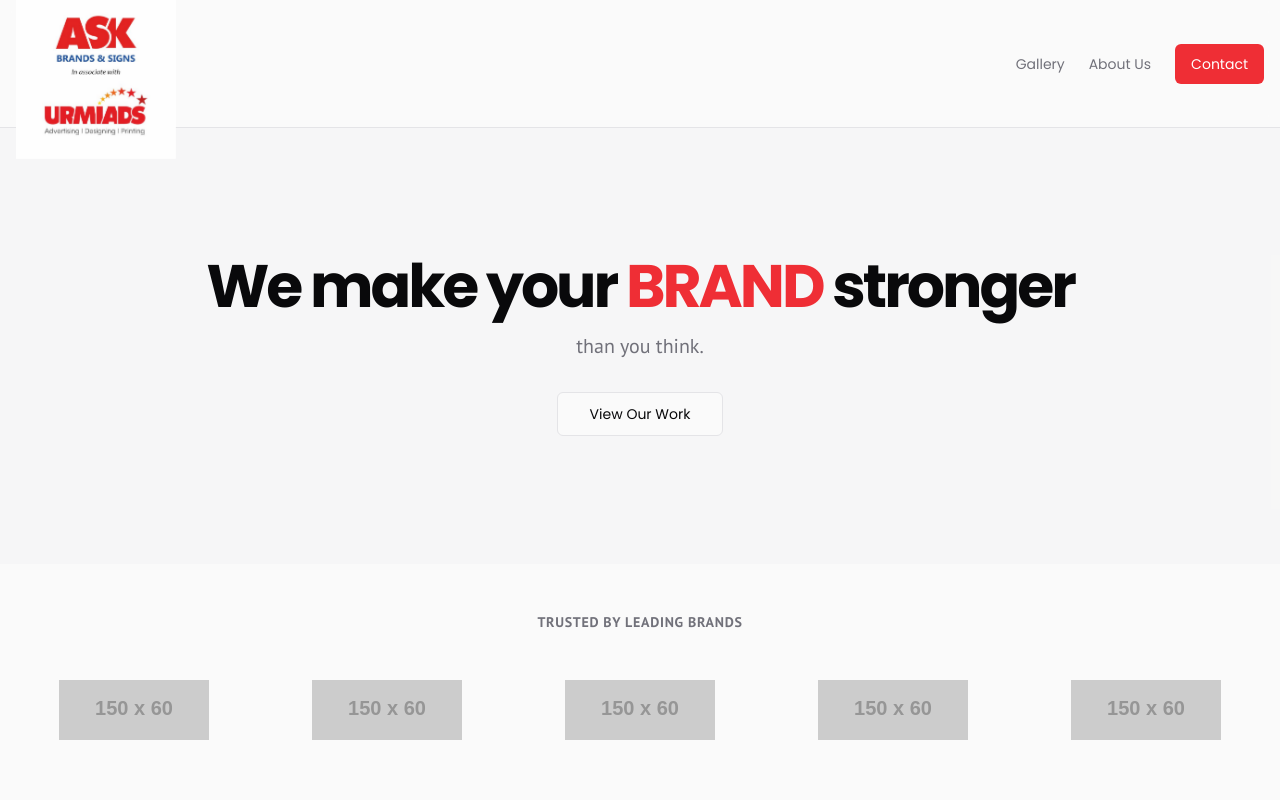
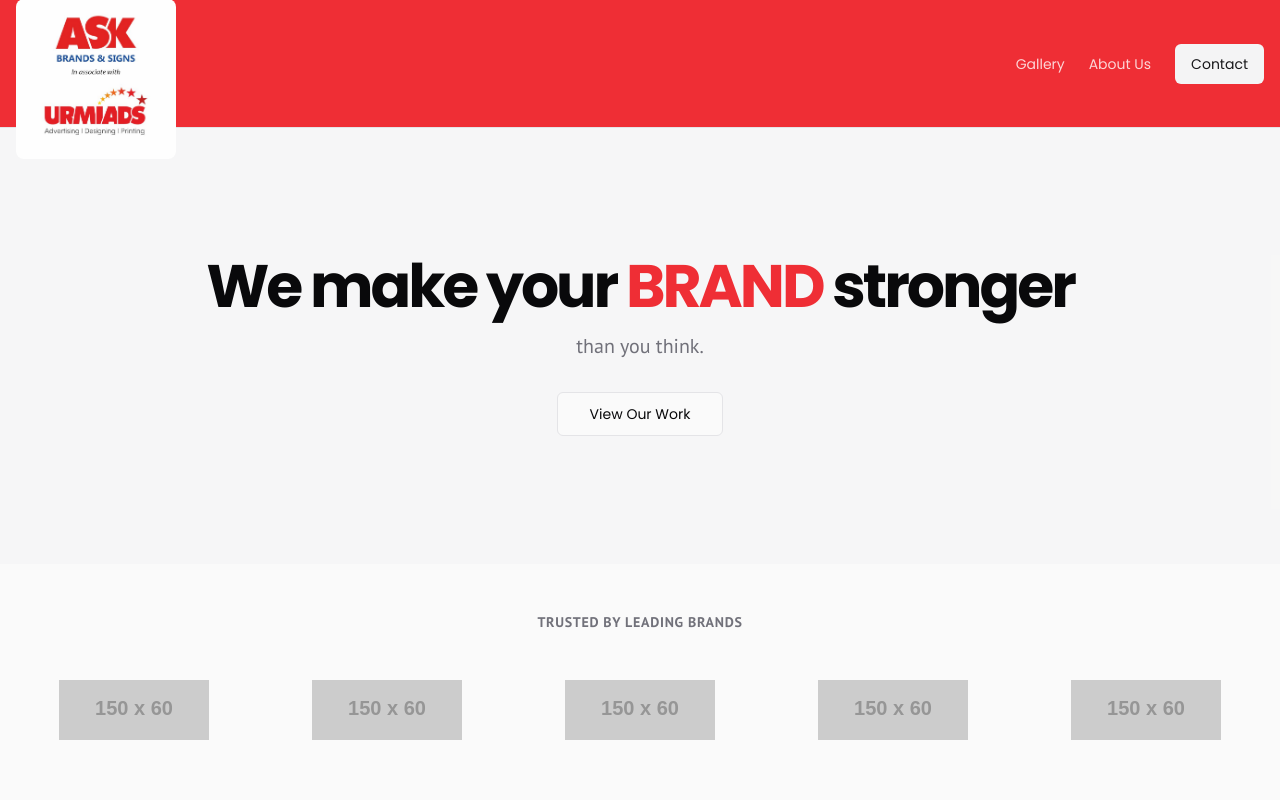
Before and after one commit to Maverick079/ASK, a Next.js app: page / in a window 1280 px wide. Shown: the top 800 px of the page. Built offline with nearby package versions, Linux system fonts and the light colour scheme.

Commit message:
can you make the navbar red and round the edges of log

```diff
--- a/src/components/header.tsx
+++ b/src/components/header.tsx
@@ -26,7 +26,7 @@ export function Header() {
   return (
     <header
       className={cn(
-        "sticky top-0 z-50 w-full border-b bg-background/95 backdrop-blur supports-[backdrop-filter]:bg-background/60 transition-all duration-300",
+        "sticky top-0 z-50 w-full border-b bg-primary transition-all duration-300",
         scrolled ? "h-24" : "h-32"
       )}
     >
@@ -46,12 +46,12 @@ export function Header() {
             <a
               key={link.href}
               href={link.href}
-              className="text-sm font-medium text-muted-foreground transition-colors hover:text-primary font-headline"
+              className="text-sm font-medium text-primary-foreground/80 transition-colors hover:text-primary-foreground font-headline"
             >
               {link.label}
             </a>
           ))}
-          <Button asChild className="font-headline">
+          <Button asChild variant="secondary" className="font-headline">
             <a href="#contact">Contact</a>
           </Button>
         </nav>
@@ -60,7 +60,7 @@ export function Header() {
         <div className="md:hidden">
           <Sheet>
             <SheetTrigger asChild>
-              <Button variant="outline" size="icon">
+              <Button variant="secondary" size="icon">
                 <Menu className="h-5 w-5" />
                 <span className="sr-only">Open menu</span>
               </Button>
--- a/src/components/logo.tsx
+++ b/src/components/logo.tsx
@@ -9,7 +9,7 @@ export function Logo({ className }: { className?: string }) {
           alt="ASK Brands & Signs Logo"
           width={200}
           height={160}
-          className="h-full w-auto object-contain"
+          className="h-full w-auto object-contain rounded-lg"
           data-ai-hint="logo"
           priority
         />
```
